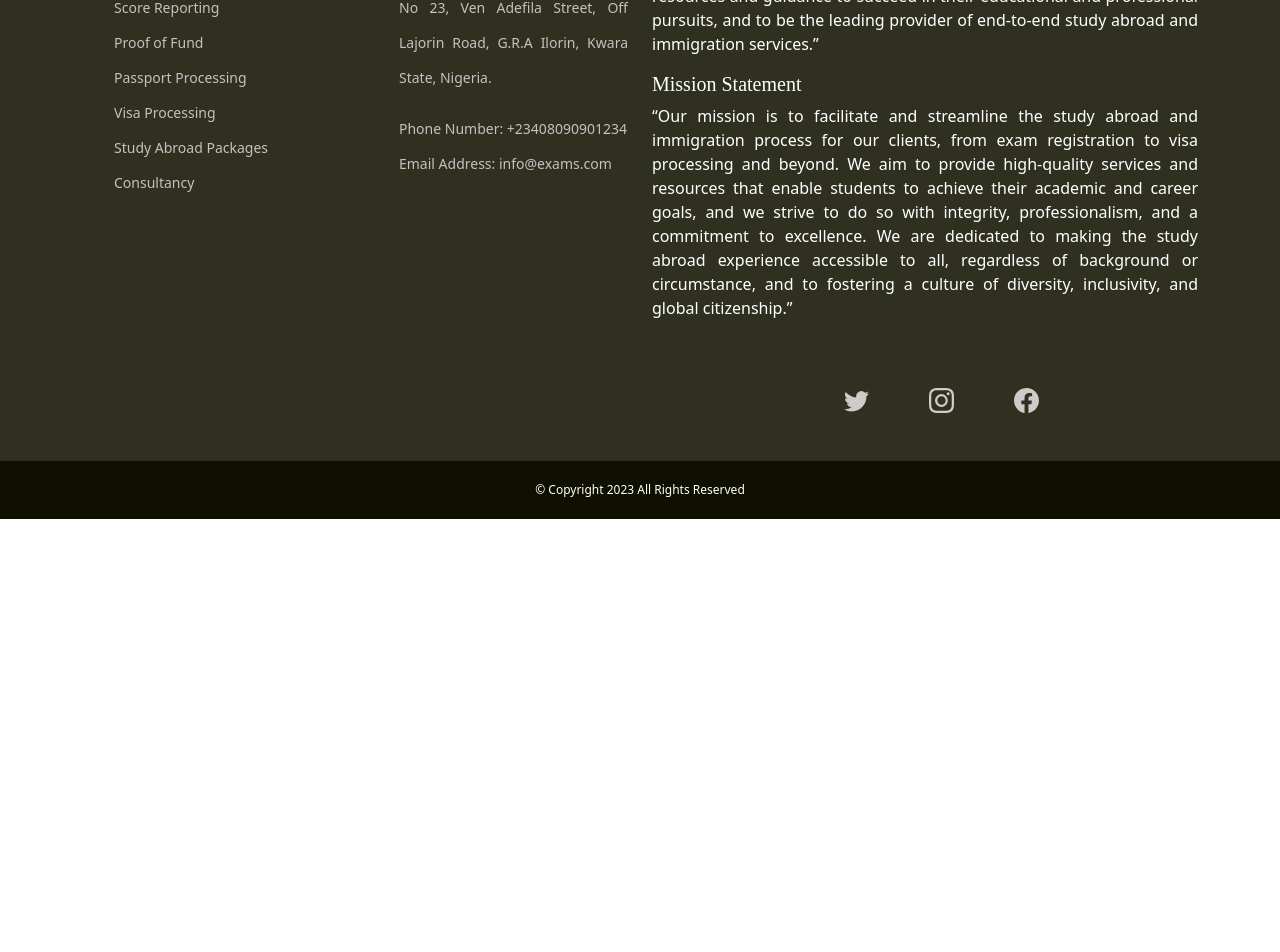
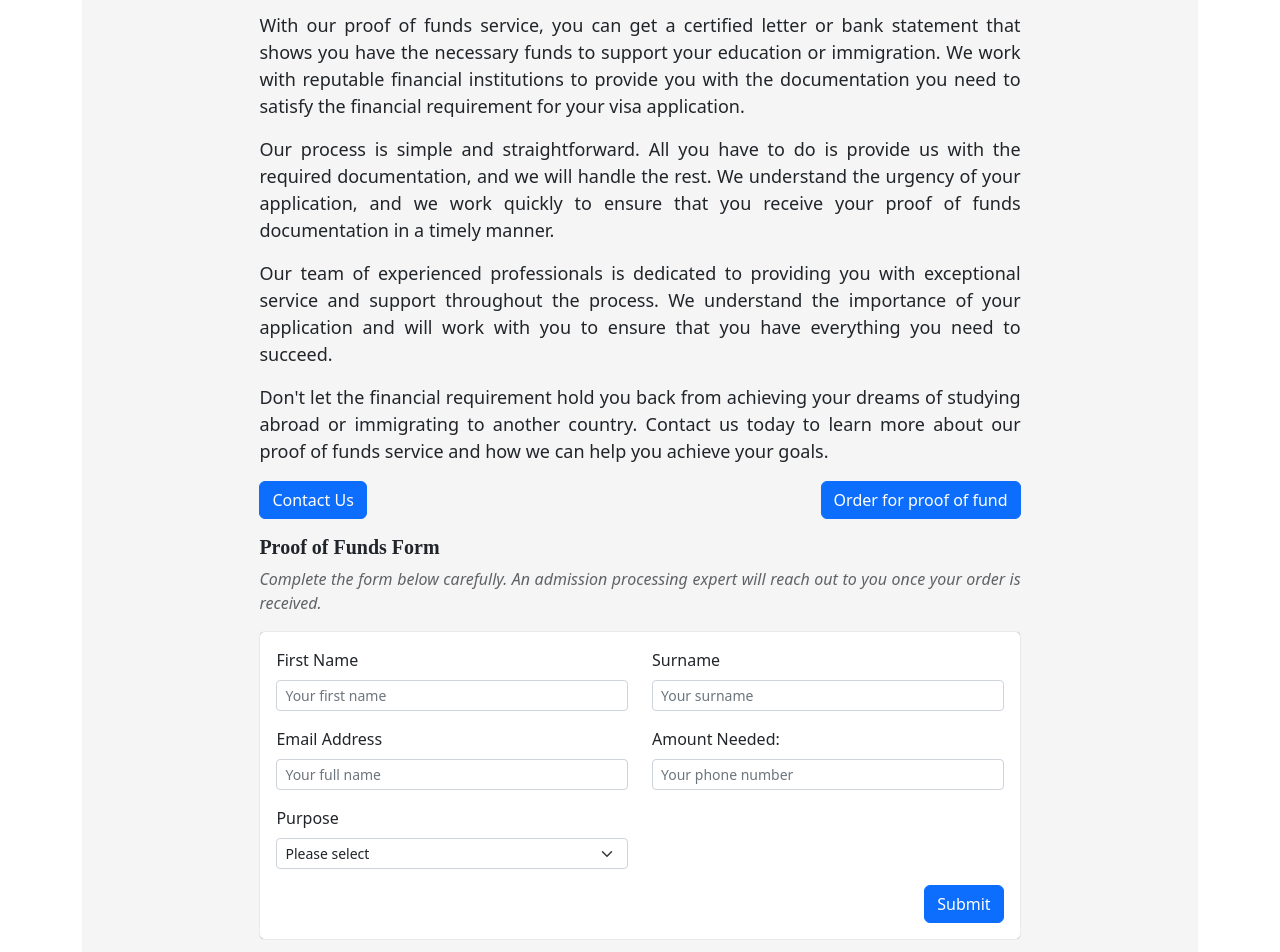
Before and after one commit to victoryohanna/japaExams_frontend, a React (Create React App) app: page /services/proof-fund in a window 1280 px wide. Shown: the part 440-1392 px from the top of the page. Before the commit the page ends 959 px from the top, so only its background shows below. Built offline with nearby package versions, Linux system fonts and the light colour scheme.

Commit message:
creates proof of fund page and styled

```diff
--- a/src/App.js
+++ b/src/App.js
@@ -24,6 +24,7 @@ import Qpte from "./components/faqs/Qpte";
 import OurServices from "./pages/Services";
 import AdmissionProcessing from "./components/ourServices/admissionProcessing";
 import PersonalStatement from "./components/ourServices/sop";
+import ProofOfFund from "./components/ourServices/proofOfFund";
 
 function App() {
   return (
@@ -53,6 +54,7 @@ function App() {
         <Route path="/services" element={<OurServices/>}>
           <Route path="/services" element={<AdmissionProcessing/>}/>
           <Route path="/services/admissions" element={<AdmissionProcessing/>}/>
+          <Route path="/services/proof-fund" element={<ProofOfFund/>}/>
           <Route path="/services/personal-statements" element={<PersonalStatement/>}/>
         </Route>
         <Route path="*" element={<NotFound />} />
--- /dev/null
+++ b/src/components/ourServices/proofOfFund.jsx
@@ -0,0 +1,158 @@
+import { Link } from "react-router-dom";
+import "../../sass/services/fund.scss";
+
+const ProofOfFund = () => {
+  return (
+    <div className="fund-container">
+      <div className="fund-header">
+        <h2>Proof of Fund Service: Study Abroad or Immigration</h2>
+
+      </div>
+      <div className="fund-details ">
+        <p>
+          Are you planning to study abroad or immigrate to another country, but
+          need to show proof of funds? Our proof of funds service can help.
+        </p>
+        <p>
+          At Japa Exams, we understand that one of the most important
+          requirements for studying abroad or immigrating to another country is
+          showing proof of funds. Our proof of funds service is designed to help
+          you meet this requirement and show that you have the necessary funds
+          to support yourself during your stay abroad.
+        </p>
+        <p>
+          With our proof of funds service, you can get a certified letter or
+          bank statement that shows you have the necessary funds to support your
+          education or immigration. We work with reputable financial
+          institutions to provide you with the documentation you need to satisfy
+          the financial requirement for your visa application.
+        </p>
+        <p>
+          Our process is simple and straightforward. All you have to do is
+          provide us with the required documentation, and we will handle the
+          rest. We understand the urgency of your application, and we work
+          quickly to ensure that you receive your proof of funds documentation
+          in a timely manner.
+        </p>
+        <p>
+          Our team of experienced professionals is dedicated to providing you
+          with exceptional service and support throughout the process. We
+          understand the importance of your application and will work with you
+          to ensure that you have everything you need to succeed.
+        </p>
+        <p>
+          Don't let the financial requirement hold you back from achieving your
+          dreams of studying abroad or immigrating to another country. Contact
+          us today to learn more about our proof of funds service and how we can
+          help you achieve your goals.
+        </p>
+
+        <div className="contactus ">
+          <div className="row button-section">
+            <div className="col-md-6">
+              <Link to="/" type="button" className="btn btn-primary">
+                Contact Us
+              </Link>
+            </div>
+            <div className="col-md-6 d-flex justify-content-end">
+              <Link to="/" type="button" className="btn btn-primary">
+                Order for proof of fund
+              </Link>
+            </div>
+          </div>
+        </div>
+        <div className="form-addmission">
+          <h5 className="mt-3">Proof of Funds Form</h5>
+          <span>
+            Complete the form below carefully. An admission processing expert
+            will reach out to you once your order is received.
+          </span>
+          <div className="card mt-3">
+            <div className="card-body form-card">
+              <form>
+                <div className="row">
+                  <div className="col-md-6">
+                    <div className="mb-3">
+                      <label htmlFor="firstName" className="form-label">
+                        First Name
+                      </label>
+                      <input
+                        type="text"
+                        className="form-control form-control-sm"
+                        id="firstName"
+                        placeholder="Your first name"
+                      />
+                    </div>
+                  </div>
+                  <div className="col-md-6">
+                    <div className="mb-3">
+                      <label htmlFor="surname" className="form-label">
+                        Surname
+                      </label>
+                      <input
+                        type="text"
+                        className="form-control form-control-sm"
+                        id="surname"
+                        placeholder="Your surname"
+                      />
+                    </div>
+                  </div>
+                  <div className="col-md-6">
+                    <div className="mb-3">
+                      <label htmlFor="email" className="form-label">
+                        Email Address
+                      </label>
+                      <input
+                        type="email"
+                        className="form-control form-control-sm"
+                        id="email"
+                        placeholder="Your full name"
+                      />
+                    </div>
+                  </div>
+                  <div className="col-md-6">
+                    <div className="mb-3">
+                      <label htmlFor="phoneNumber" className="form-label">
+                        Amount Needed:
+                      </label>
+                      <input
+                        type="text"
+                        className="form-control form-control-sm"
+                        id="phoneNumber"
+                        placeholder="Your phone number "
+                      />
+                    </div>
+                  </div>
+
+                  <div className="col-md-6">
+                    <div className="mb-3">
+                      <label htmlFor="program" className="form-label">
+                        Purpose
+                      </label>
+                      <select
+                        className="form-select form-select-sm"
+                        aria-label="Default select"
+                      >
+                        <option>Please select</option>
+                        <option>Study Abroad</option>
+                        <option>Immigration</option>
+                        <option>Others</option>
+                      </select>
+                    </div>
+                  </div>
+                </div>
+                <div className="form-submit d-flex justify-content-end ">
+                  <button type="button" className="btn btn-primary">
+                    Submit
+                  </button>
+                </div>
+              </form>
+            </div>
+          </div>
+        </div>
+      </div>
+    </div>
+  );
+};
+
+export default ProofOfFund;
--- /dev/null
+++ b/src/sass/services/fund.scss
@@ -0,0 +1,72 @@
+.fund-container {
+    background: #f5f5f5;
+    padding: 2rem 0;
+
+    .fund-header {
+      text-align: center;
+      margin: 1.5rem 0;
+
+      h2 {
+        font-weight: 700;
+        text-transform: capitalize;
+      }
+
+      h5 {
+        opacity: 0.7;
+        font-style: italic;
+      }
+    }
+
+    .fund-details {
+      width: 70%;
+      margin: 10px auto;
+      padding: 10px;
+      text-align: justify;
+
+      p {
+        font-size: 18px;
+      }
+
+      h5 {
+        font-weight: 700;
+        margin-top: 15px;
+      }
+
+      .form-addmission {
+        span {
+          opacity: 0.7;
+          font-style: italic;
+        }
+
+        .form-card {
+          border-radius: 0;
+          box-shadow: 0 0 2px 1px #f5f5f5;
+        }
+      }
+    }
+  }
+
+  @media screen and (max-width: 768px) {
+    .fund-container {
+        background: #ffffff;
+      .fund-details {
+        width: 100%;
+        margin: 10px auto;
+        padding: 10px;
+        text-align: justify;
+
+        p {
+          font-size: 16px;
+        }
+
+        .image-section {
+          display: none;
+        }
+        .contactus {
+          .button-section {
+            display: none;
+          }
+        }
+      }
+    }
+  }
```
